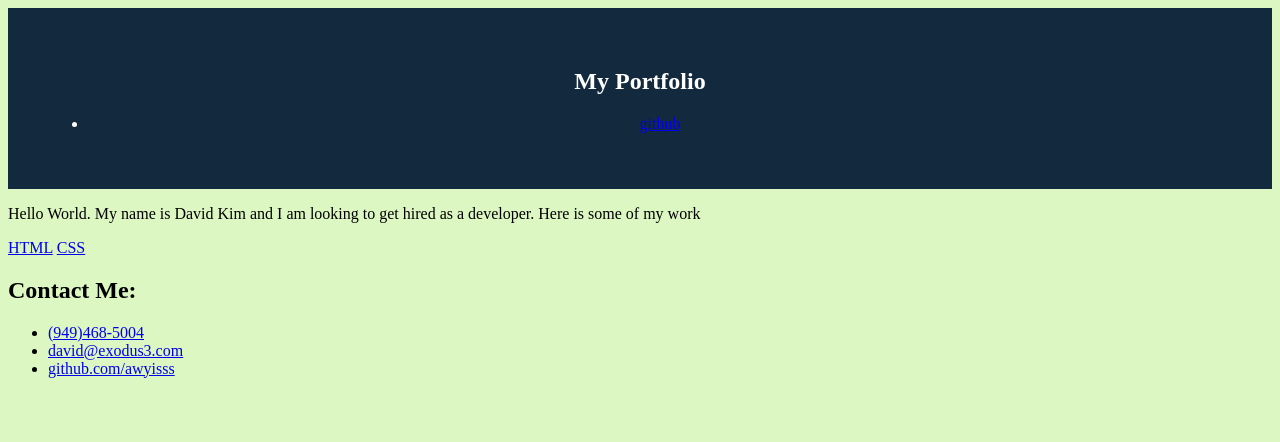
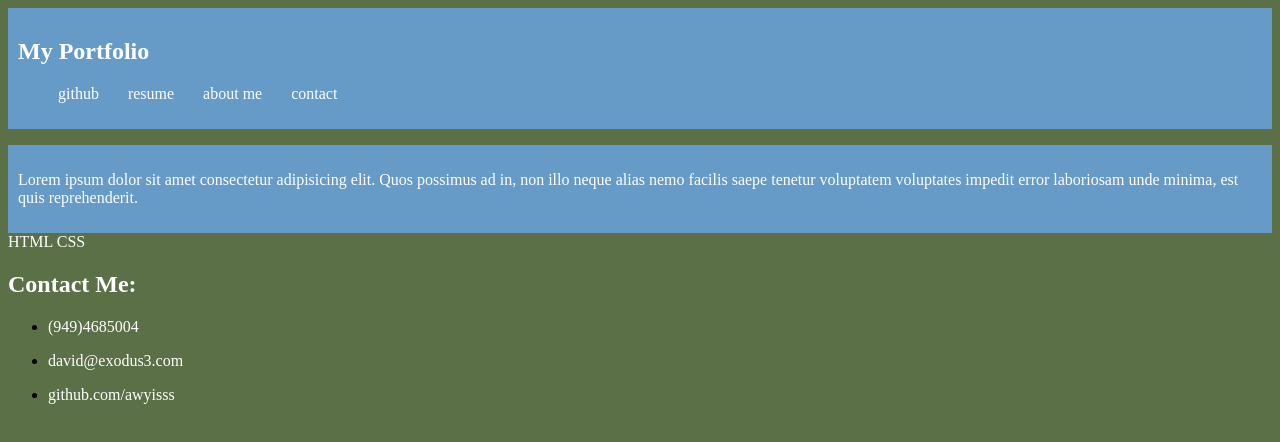
Before and after one commit to awyisss/Portfolio, a plain HTML site: page index.html in a window 1280 px wide. Drawn offline with Linux system fonts and the light colour scheme.

Commit message:
added css

```diff
--- a/assets/styles.css
+++ b/assets/styles.css
@@ -1,10 +1,49 @@
-body {
-    background-color: #dcf7c1;
+:root {
+color: var(#fff);
+background-color: var(#5b7046) ;
 }
 
-header {
-    padding: 40px;
-    text-align: center;
-    background: hsl(209, 53%, 16%);
+body {
+    background-color: #5b7046;
+}
+
+
+
+.header {
+    padding: 10px;
+    text-align: left;
+    background: hsl(208, 46%, 59%);
     color: #fff;
+}
+
+
+.header nav ul{
+    list-style-type: none;
   }
+
+.header nav ul li {
+    display: inline-block;
+    margin-right: 25px;
+}
+
+
+
+.about {
+    padding: 10px;
+    text-align: left;
+    background: hsl(208, 46%, 59%);
+    color: #fff;
+}
+a {
+    color: #ffffff;
+    text-decoration: none;
+}
+
+p {
+    font-size: 16px;
+    color: #fff;
+}
+
+h2 {
+    color: white;
+}
--- a/index.html
+++ b/index.html
@@ -8,46 +8,61 @@
     <title>Portfolio</title>
 </head>
 <body>
+
     <section>
-        <header>
+        <header class="header">
             <h1>My Portfolio</h1>
+            <nav>
             <ul>
                 <li>
-                    <a class="info" href="https://github.com/awyisss">github</a>
+                <a href="https://github.com/awyisss">github</a>
+                </li>
+                <li>
+                <a href="/link resume">resume</a>
+                </li>
+                <li>
+                <a href="#about">about me</a>
+                </li>
+                <li>
+                    <a href="#contact">contact</a>
                 </li>
             </ul>
+            </nav>
         </header>
     </section>
 
+    <figure class="hero-bg"> </figure>
+
     <section class="about">
-        <p>Hello World. My name is David Kim and I am looking to get hired as a developer. Here is some of my work</p>
-
+        <p>Lorem ipsum dolor sit amet consectetur adipisicing elit. Quos possimus ad in, non illo neque alias nemo facilis saepe tenetur voluptatem voluptates impedit error laboriosam unde minima, est quis reprehenderit.</p>
 
     </section>
 
     <main class="content">
         <nav>
-            <a class="html" href=".index.html">HTML</a>
-            <a class="css" href=".styles.css">CSS</a>
-
+            <a class="html" href="">HTML</a>
+            <a class="css" href="">CSS</a>
+            <a class="" href=""></a>
+            <a class="" href=""></a>
+            <a class="" href=""></a>
         </nav>
 
     </main>
 
-    <section>
+    <aside class="#contact">
         <h2>Contact Me:</h2>
         <ul>
             <li>
-                <a href="9494685004">(949)468-5004</a>
+                <p>(949)4685004</p>
             </li>
             <li>
-                <a href="david@exodus3.com">david@exodus3.com</a>
+               <p>david@exodus3.com</p>
             </li>
             <li>
                 <a href="https://github.com/awyisss">github.com/awyisss</a>
             </li>
         </ul>
-    </section>
+    </aside>
 
 </body>
 
```
